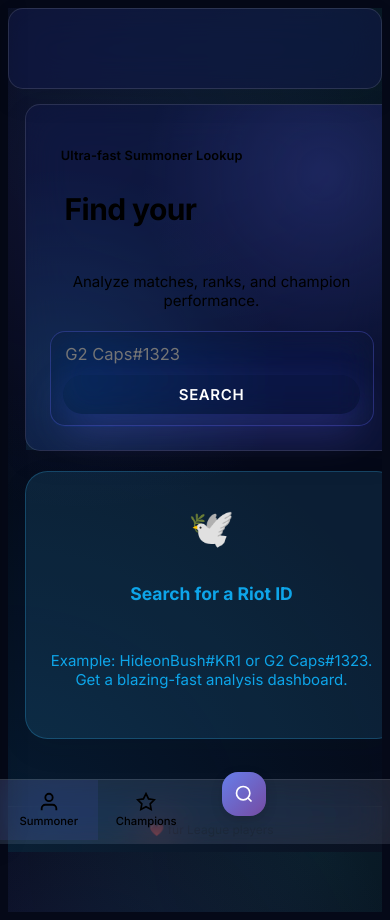
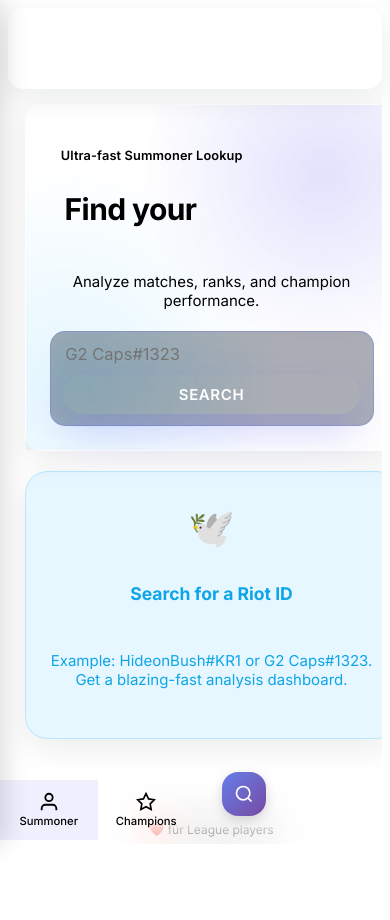
Before and after one commit to zerox80/SummonerAPIv2, a React (Vite) app in the folder frontend/: page / in a window 390 px wide. Built offline with nearby package versions, Linux system fonts and the light colour scheme.

Commit message:
feat: Add global CSS for consistent styling, including variables, layout, component utilities, and responsive adjustments.

```diff
--- a/frontend/src/styles/global.css
+++ b/frontend/src/styles/global.css
@@ -30,34 +30,6 @@
   --text-muted: rgba(15, 23, 42, 0.48);
   --accent: linear-gradient(135deg, #6366f1 0%, #8b5cf6 50%, #ec4899 100%);
   --accent-solid: #6366f1;
-  --accent-soft: rgba(99, 102, 241, 0.18);
-  --accent-ring: rgba(99, 102, 241, 0.35);
-  --border-subtle: rgba(15, 23, 42, 0.1);
-  --transparent-wash: rgba(255, 255, 255, 0.35);
-}
-
-:root.dark {
-  --bg-body: #050918;
-  --bg-elevated: rgba(13, 19, 43, 0.78);
-  --bg-card: rgba(17, 24, 65, 0.68);
-  background: var(--bg-body);
-  color: var(--text-primary);
-  transition: background var(--duration-base) ease, color var(--duration-base) ease;
-}
-
-body {
-  -webkit-font-smoothing: antialiased;
-  text-rendering: optimizeLegibility;
-  background-image: radial-gradient(circle at 20% 20%, rgba(99, 102, 241, 0.12), transparent 45%),
-    radial-gradient(circle at 80% 0%, rgba(45, 212, 191, 0.1), transparent 40%),
-    radial-gradient(circle at 0% 100%, rgba(14, 165, 233, 0.12), transparent 50%);
-  background-attachment: fixed;
-  padding: 0 env(safe-area-inset-right) env(safe-area-inset-bottom) env(safe-area-inset-left);
-}
-
-.layout-wide {
-  width: min(var(--max-width-wide), 100%);
-  margin: 0 auto;
   padding: 0 var(--page-gutter);
 }
 
```
